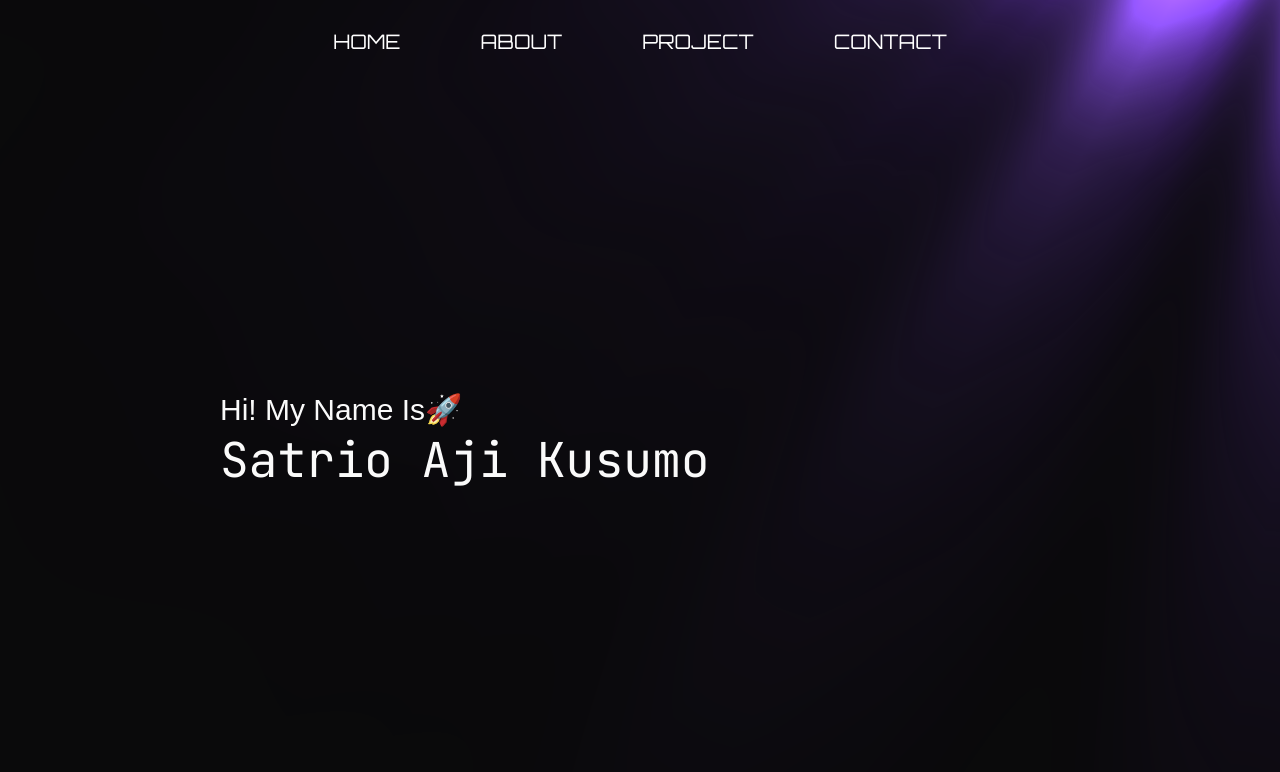
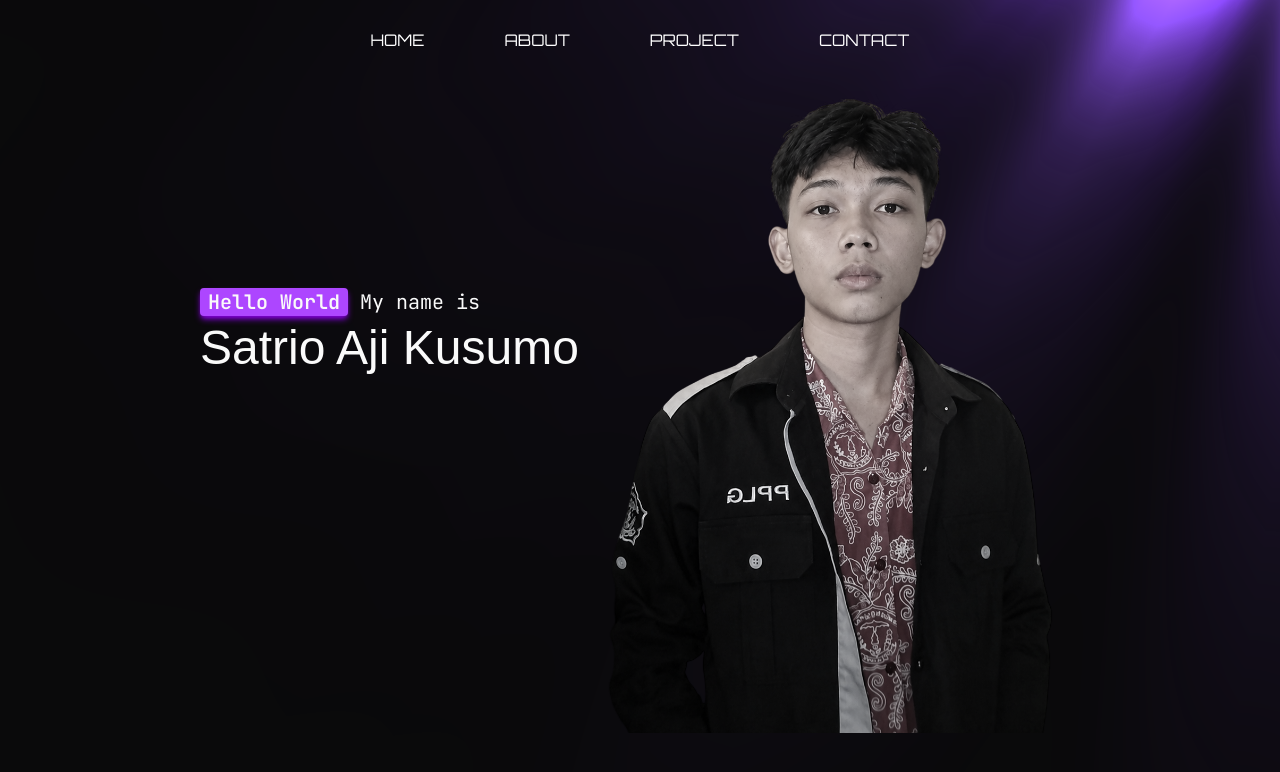
Before and after one commit to SATTAJA/portofolio-satrio, a Next.js app: page / in a window 1280 px wide. Shown: the top 772 px of the page. Built offline with nearby package versions, Linux system fonts and the light colour scheme.

Commit message:
add foto

```diff
--- a/components/HeroSection.tsx
+++ b/components/HeroSection.tsx
@@ -1,14 +1,24 @@
+import Image from 'next/image'
 import React from 'react'
 
 function HeroSection() {
   return (
     <div>
-        <div className='flex-1 items-center ml-50 p-5'>
-        <h1 className=' text-3xl mt-70'>
-            Hi! My Name Is🚀
-        </h1>
-        <p className='text-5xl mt-2 font-mono'>Satrio Aji Kusumo</p>
+      <div className='flex justify-between'>
+
+      <div className='mt-50 ml-50'>
+        <div className='flex gap-3'>
+        <h1 className='text-xl font-semibold font-mono bg-purple-500 px-2 shadow-md transition-all duration-300 rounded h-full shadow-purple-700'>Hello World</h1>
+        <h1 className='text-xl font-mono'>My name is</h1>
         </div>
+        <h1 className='text-5xl mt-2'>Satrio Aji Kusumo</h1>
+      </div>
+      <div className='mr-50 mt-1 grayscale-75 hover:grayscale-0 transition-all duration-300 z-0'>
+      <Image src="/ganteng.png" alt="Deskripsi Gambar"
+      width={500}
+      height={300} />
+      </div>
+      </div>
     </div>
   )
 }
--- a/components/Navbar.tsx
+++ b/components/Navbar.tsx
@@ -4,7 +4,7 @@ import React from "react";
 function Navbar() {
   return (
     <div>
-      <div className="flex justify-center gap-20 p-7 font-orbitron text-xl">
+      <div className="flex justify-center gap-20 p-7 font-orbitron text-medium z-100">
         <button
           className="relative pb-2 hover:cursor-pointer after:absolute after:left-0 after:bottom-0 after:h-[2px] after:w-full after:origin-left after:scale-x-0 after:bg-white after:transition-transform after:duration-300 hover:after:scale-x-100"
         >
```
Also changed, not shown: public/ganteng.png (added).
